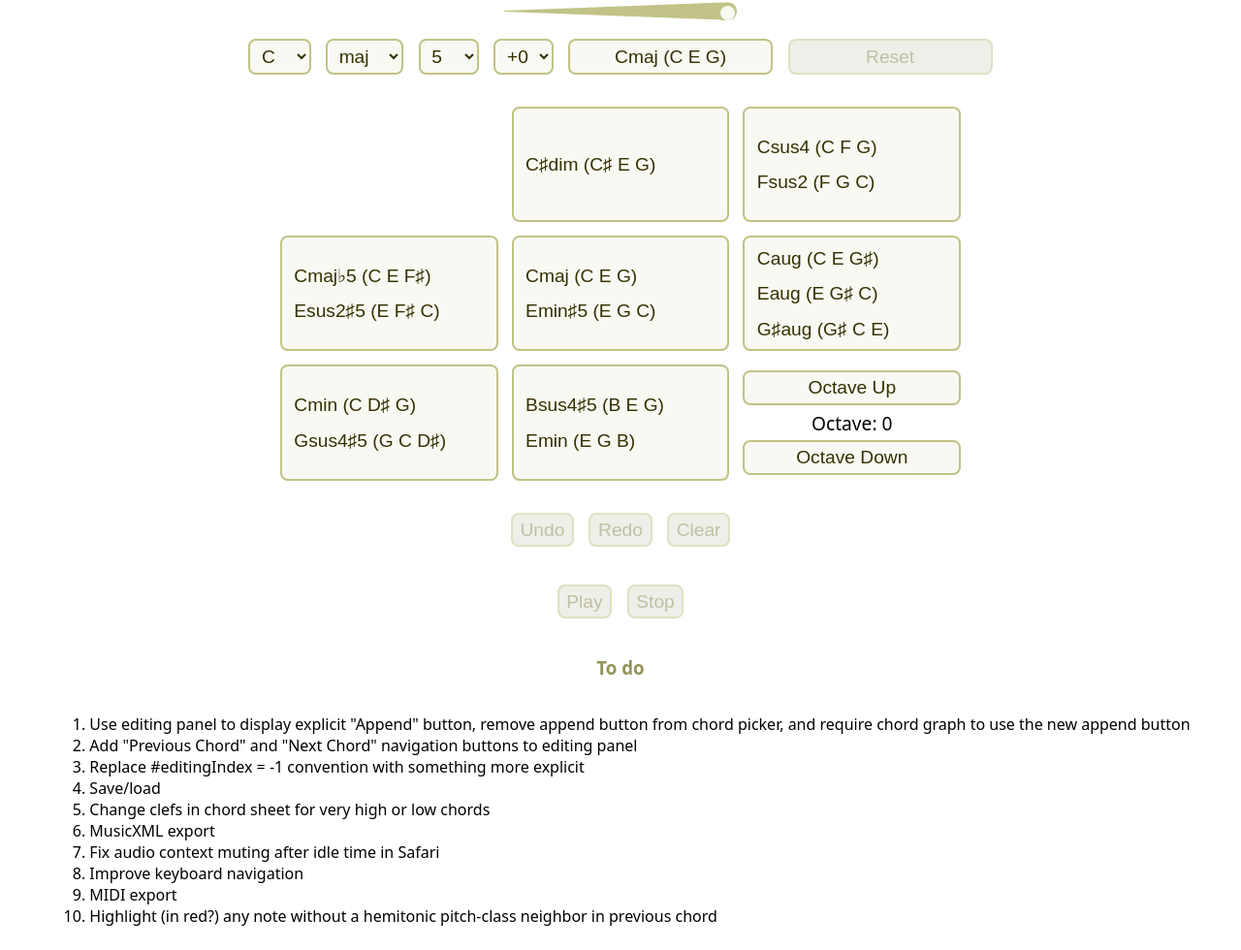
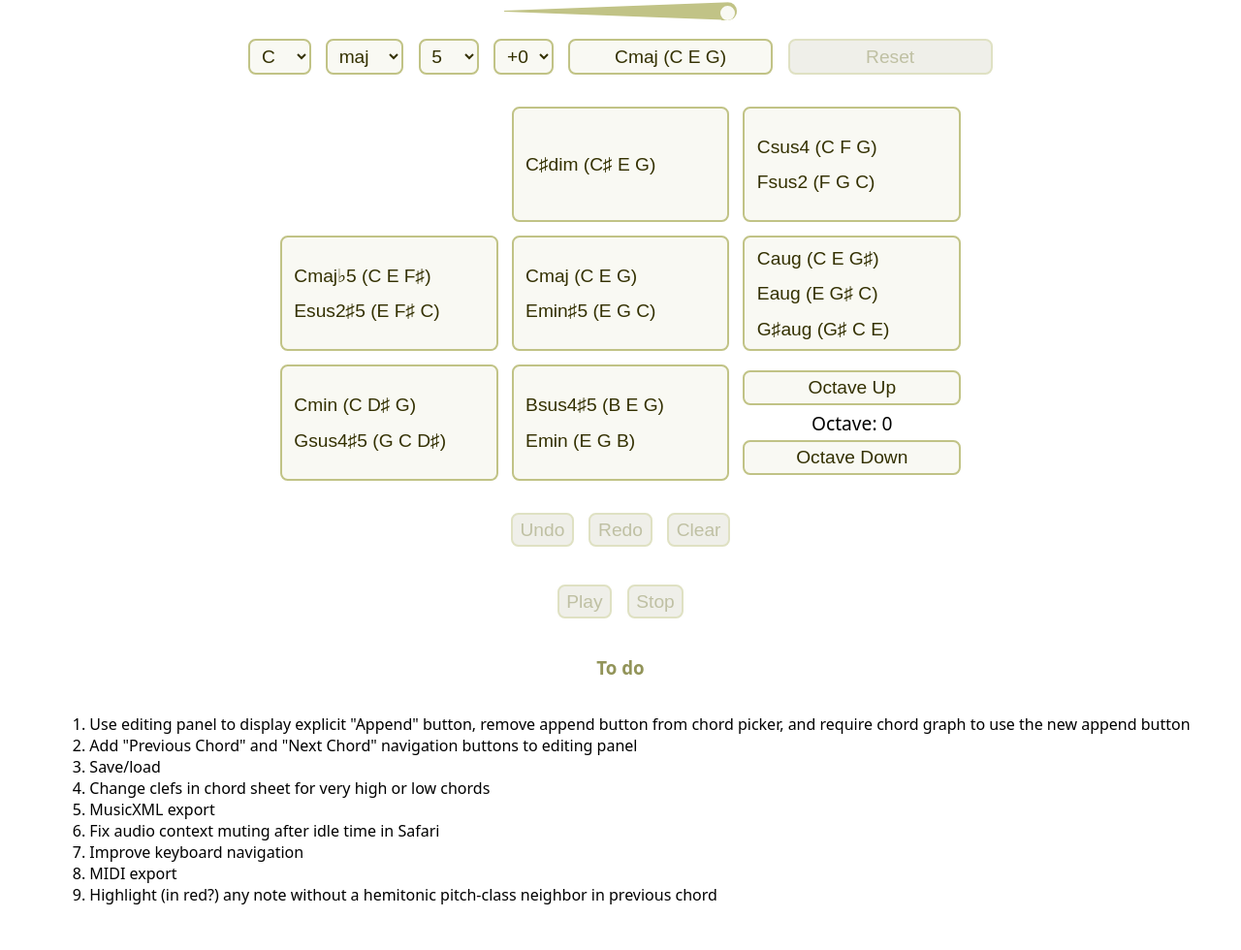
Before and after one commit to WCWedin/chord-dancer, a website with bundled scripts: page www/index.html in a window 1280 px wide. Shown: the part 92-1072 px from the top of the page at 97% size. After the commit the page ends 1050 px from the top, so only its background shows below. Built offline with nearby package versions, Linux system fonts and the light colour scheme; what vexflow would draw is missing.

Commit message:
Cleans up editing position code.

```diff
--- a/www/index.html
+++ b/www/index.html
@@ -33,7 +33,6 @@
         <ol>
             <li>Use editing panel to display explicit "Append" button, remove append button from chord picker, and require chord graph to use the new append button</li>
             <li>Add "Previous Chord" and "Next Chord" navigation buttons to editing panel</li>
-            <li>Replace #editingIndex = -1 convention with something more explicit</li>
             <li>Save/load</li>
             <li>Change clefs in chord sheet for very high or low chords</li>
             <li>MusicXML export</li>
```
Also changed, not shown: src/core/ChordHistory.mts, src/core/EditingPosition.mts (added), src/elements/ChordDancerElement.mts.
